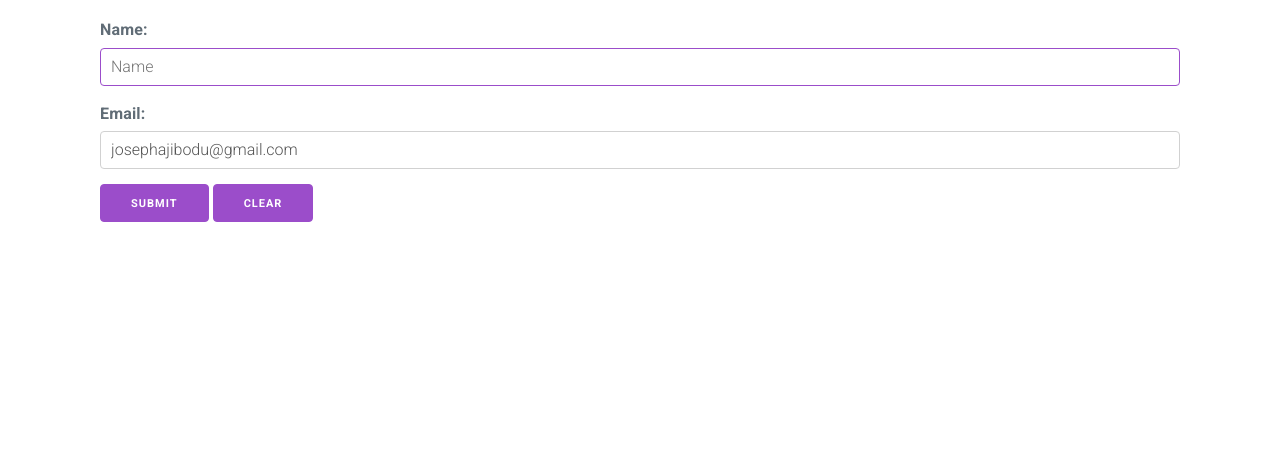
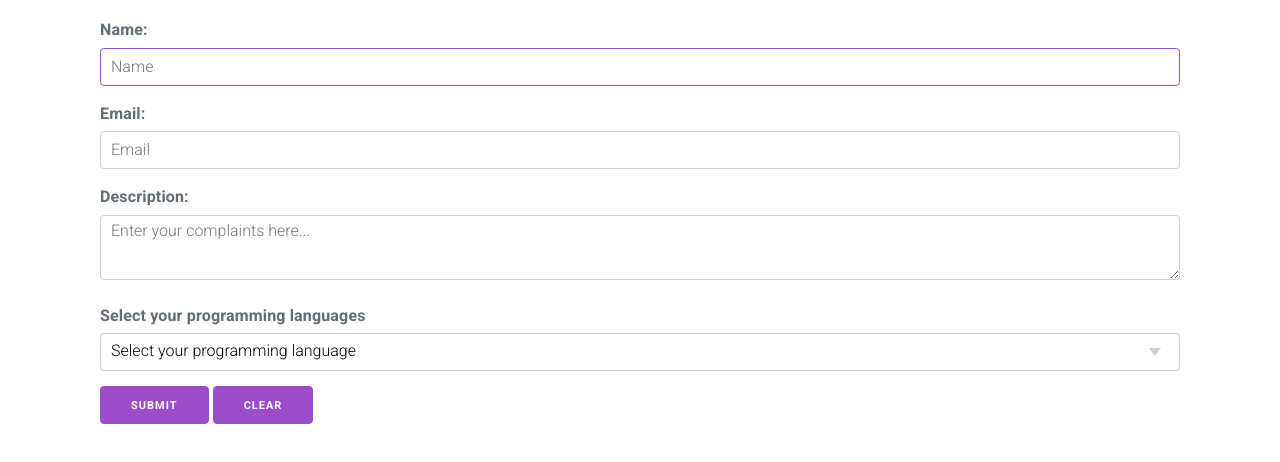
Before and after one commit to cremirdevio/login-form-designs, a plain HTML site: page index.html in a window 1280 px wide. Shown: the part 58-520 px from the top of the page. Drawn offline with nearby package versions, Linux system fonts and the light colour scheme.

Commit message:
All about select

```diff
--- a/index.html
+++ b/index.html
@@ -48,10 +48,31 @@
               id="emailInput"
               name="email"
               placeholder="Email"
-              value="josephajibodu@gmail.com"
-              disabled
             />
           </div>
+
+          <div class="form">
+            <label for="description">Description:</label>
+            <textarea name="description" id="description" placeholder="Enter your complaints here..."></textarea>
+          </div>
+
+          <label for="languages">Select your programming languages</label>
+          <select name="languages" id="languages" >
+            <option>Select your programming language</option>
+            <optgroup label="Front-End">
+              <option>HTML</option>
+              <option>CSS</option>
+              <option>JavaScript</option>
+            </optgroup>
+
+            <optgroup label="Back-End">
+              <option>Java</option>
+              <option>Python</option>
+              <option>Ruby</option>
+              <option>Go</option>
+            </optgroup>
+
+          </select>
 
           <button type="submit">Submit</button>
           <button type="reset">Clear</button>
```
Also changed, not shown: 1 other file.
